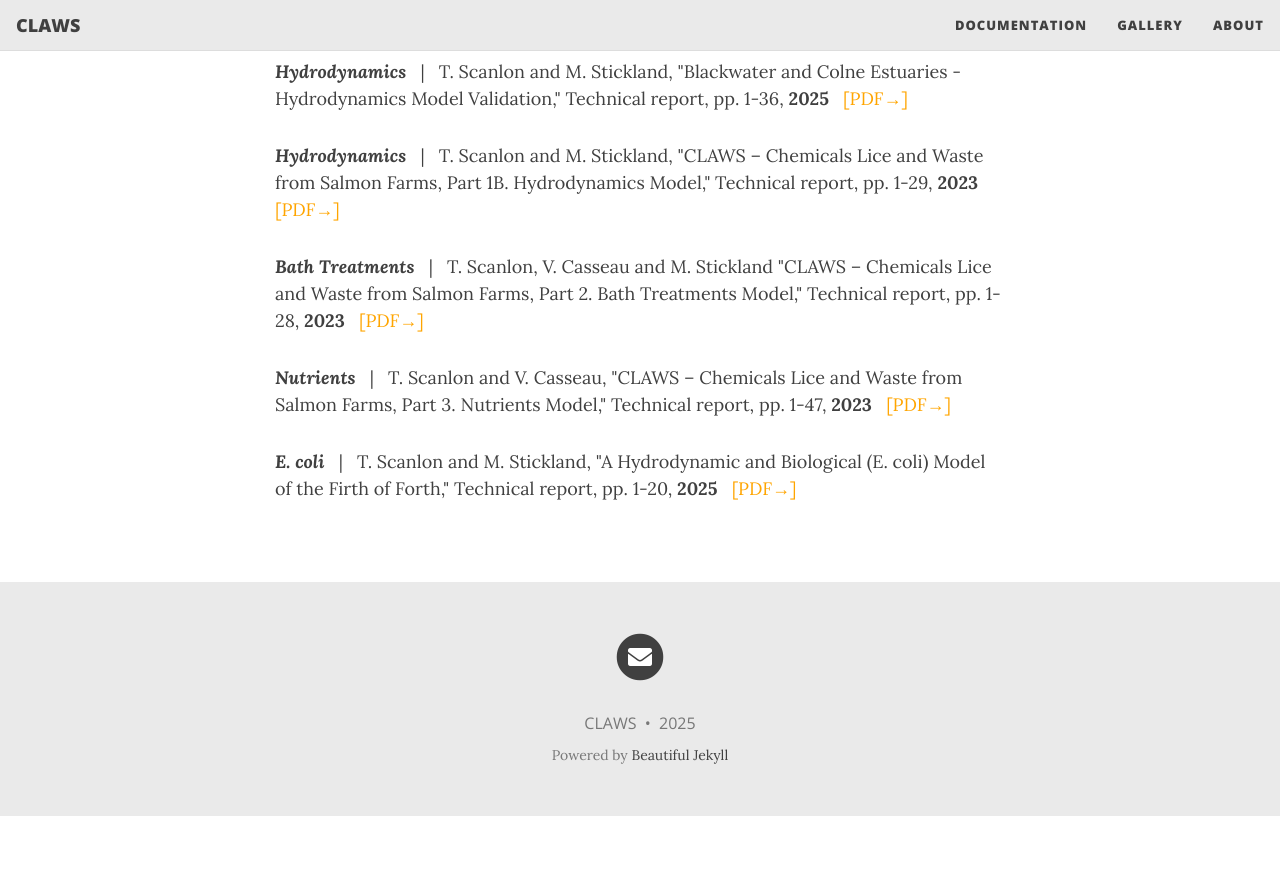
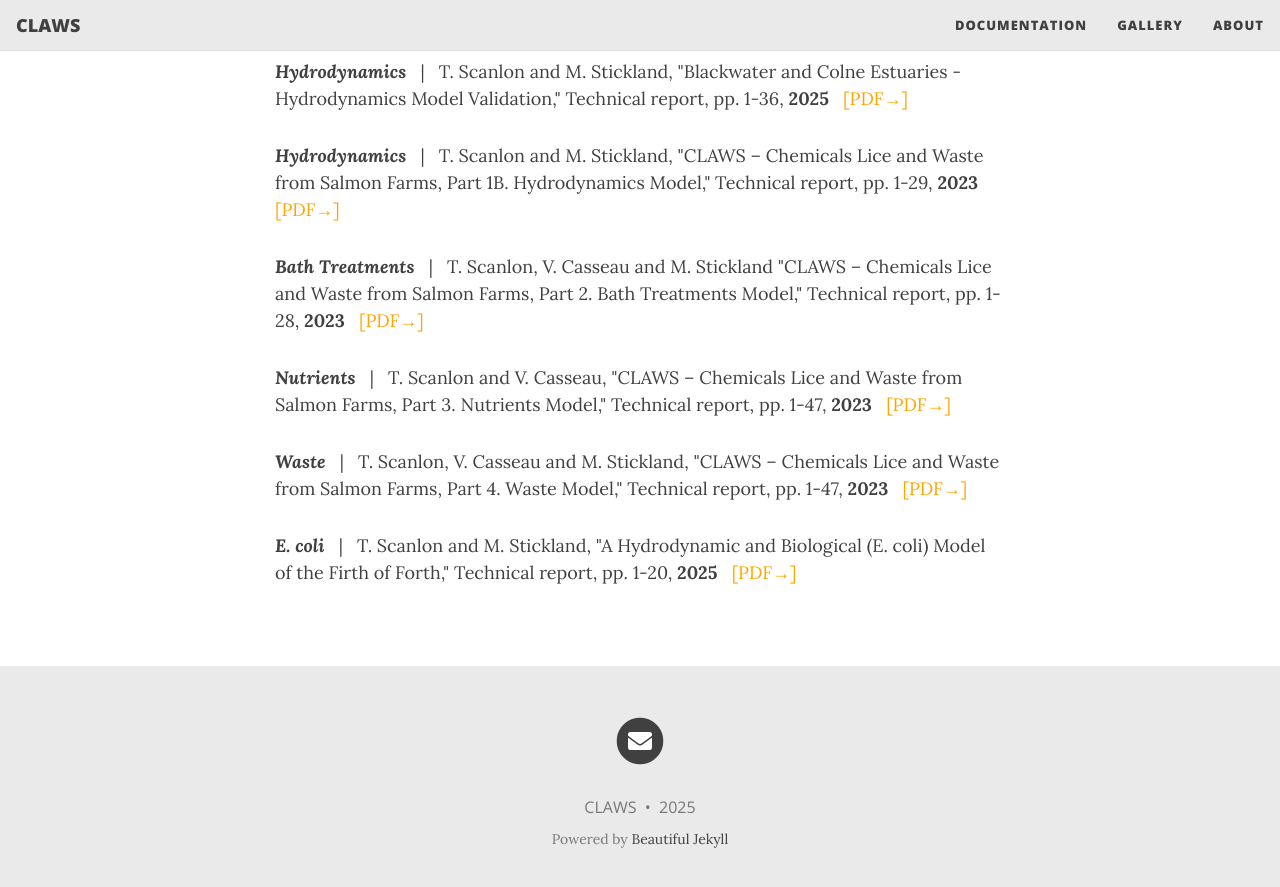
Before and after one commit to claws-scot/claws-scot.github.io, a Jekyll site: the page built from reports.md, in a window 1280 px wide and 900 px high, scrolled down 705 px. Shown: the top 887 px of the window. Built offline with Jekyll 4.4.1, drawn with Linux system fonts in a browser that asks for light colours; nearby versions of some CDN libraries; before the commit the page ends 1521 px from its top, so only the background shows below that.

Commit message:
new reports added

```diff
--- a/reports.md
+++ b/reports.md
@@ -30,4 +30,7 @@
 <p><b><i>Nutrients</i></b> &nbsp; | &nbsp; T. Scanlon and V. Casseau, "CLAWS – Chemicals Lice and Waste from Salmon
 Farms, Part 3. Nutrients Model," Technical report, pp. 1-47, <b>2023</b> &nbsp; <a href="/docs/validation_reports/CLAWS_3_Nutrients_Module.pdf" target="_blank" style="color:orange"> [PDF→]</a></p>
 
+<p><b><i>Waste</i></b> &nbsp; | &nbsp; T. Scanlon, V. Casseau and M. Stickland, "CLAWS – Chemicals Lice and Waste from Salmon
+Farms, Part 4. Waste Model," Technical report, pp. 1-47, <b>2023</b> &nbsp; <a href="/docs/validation_reports/MTS_CFD_Waste_Study_Little_Colonsay_v1.pdf" target="_blank" style="color:orange"> [PDF→]</a></p>
+
 <p><b><i>E. coli</i></b> &nbsp; | &nbsp; T. Scanlon and M. Stickland, "A Hydrodynamic and Biological (E. coli) Model of the Firth of Forth," Technical report, pp. 1-20, <b>2025</b> &nbsp; <a href="/docs/validation_reports/Firth_of_Forth_Hydrodynamic_and_Biological_Ecoli_Modelling_Final_Version.pdf" target="_blank" style="color:orange"> [PDF→]</a></p>
```
Also changed, not shown: 2 other files.
